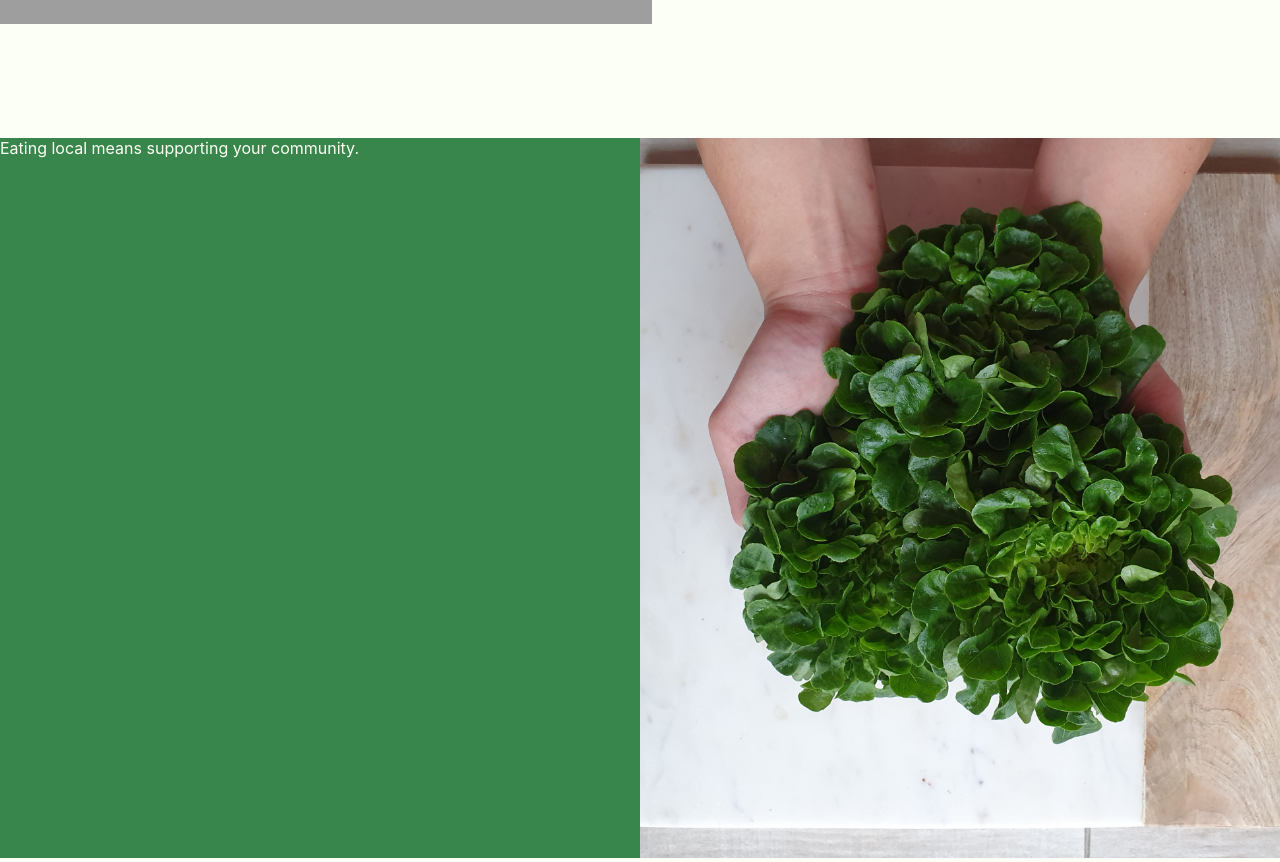
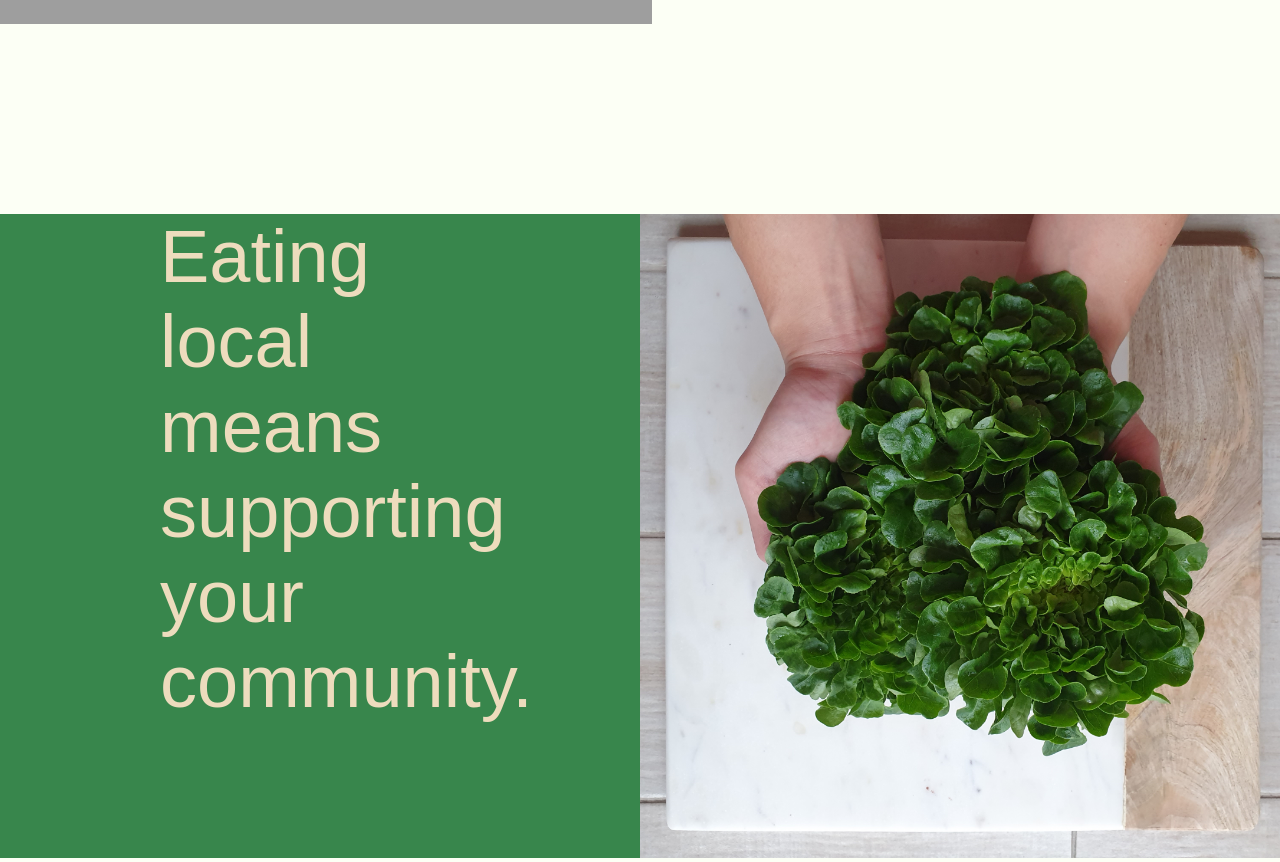
Before and after one commit to JuanTValdez/smart_acres, a React (Create React App) app: page / in a window 1280 px wide. Shown: the part 2220-3082 px from the top of the page. Built offline with nearby package versions, Linux system fonts and the light colour scheme; grey boxes are pictures that could not be loaded; a web font is replaced by a local one.

Commit message:
added key to mapped array

```diff
--- a/src/components/OurGreens.js
+++ b/src/components/OurGreens.js
@@ -27,9 +27,9 @@ export default function OurGreens() {
 			</div>
 
 			<div>
-				{greens.map((green) => {
+				{greens.map((green, key) => {
 					return (
-						<div className='grid-item'>
+						<div key={key} className='grid-item'>
 							<div className='image-container'>
 								<img src={green.img} alt='' />
 							</div>
@@ -42,7 +42,7 @@ export default function OurGreens() {
 
 			<div className='grid-col'>
 				<div className='eat-local'>
-					Eating local means supporting your community.
+					<p>Eating local means supporting your community.</p>
 				</div>
 				<div className='clover-lettuce'>
 					<img src={CloverLettuce} alt='' />
--- a/src/styles/OurGreens.css
+++ b/src/styles/OurGreens.css
@@ -71,20 +71,26 @@
 
 .grid-col {
 	display: grid;
-	grid-template-columns: repeat(2, 1fr);
+	grid-template-columns: repeat(4, 1fr);
 	height: 90dvh;
-	overflow: hidden;
+	align-content: end;
 
 	& .eat-local {
-		grid: 1/2;
+		grid-column: 1/3;
 
-		color: var(--off-white);
 		background: var(--fern-green);
 
+		& p {
+			font-size: 4.625rem;
+			margin: 0 10rem auto 10rem;
+
+			font-family: 'ClarendonURW-Lig', sans-serif;
+			color: var(--beige);
+		}
 	}
 
 	& .clover-lettuce {
-		grid: 3/5;
+		grid-column: 3/5;
 
 		& img {
 			height: 100%;
```
